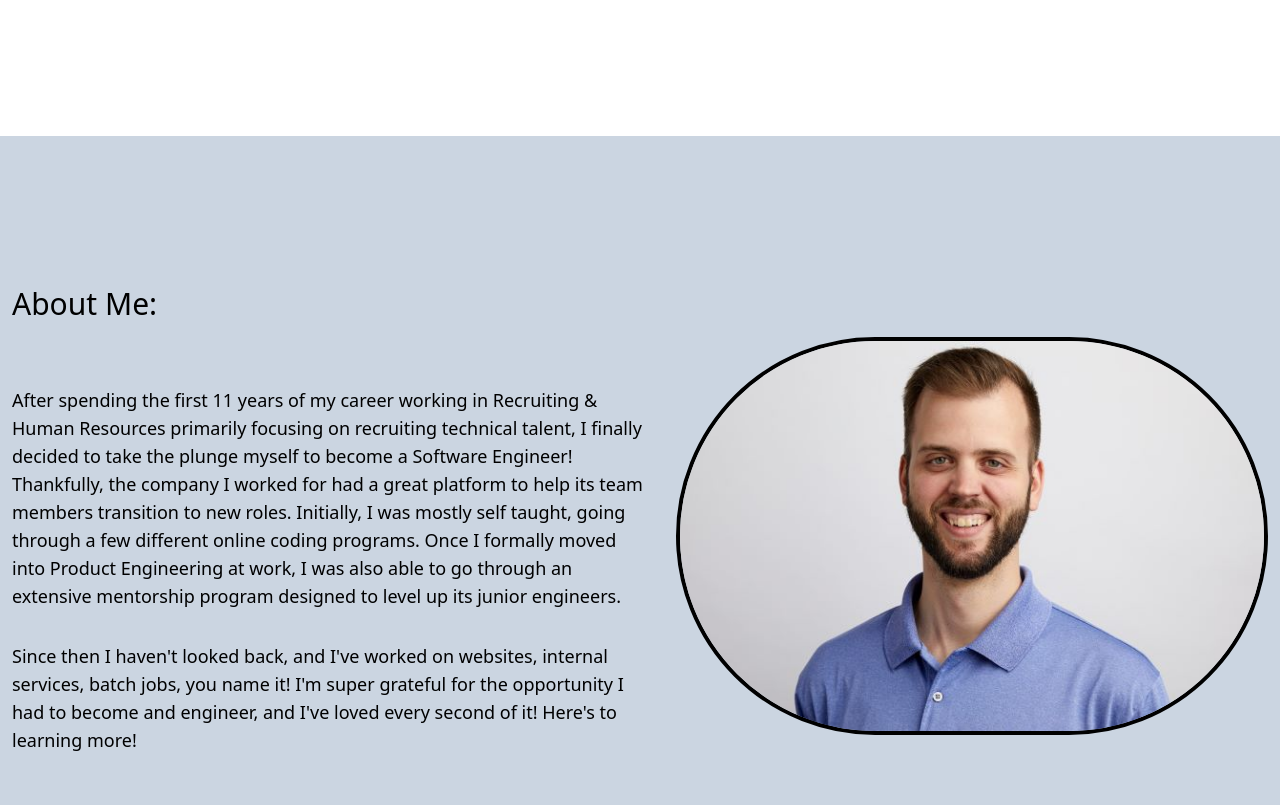
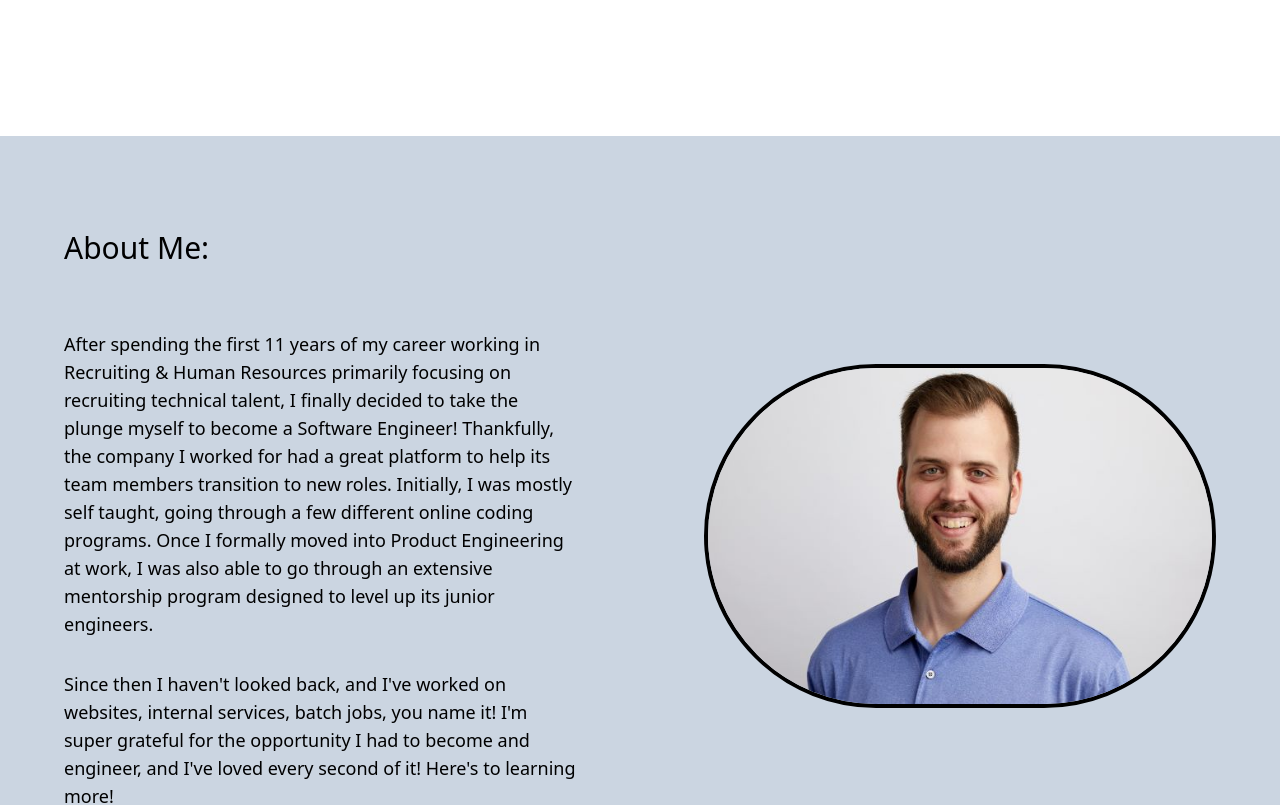
Before and after one commit to JSIK3S/joshsikes, a React (Create React App) app: page / in a window 1280 px wide. Shown: the part 720-1525 px from the top of the page. Built offline with nearby package versions, Linux system fonts and the light colour scheme.

Commit message:
more styling

```diff
--- a/src/components/PageSections/AboutMe.tsx
+++ b/src/components/PageSections/AboutMe.tsx
@@ -1,7 +1,7 @@
 function AboutMe() {
   return (
-    <div className="h-screen flex flex-col-reverse items-center justify-between bg-slate-300 sm:flex-row">
-      <section id="about" className="m-3">
+    <div className="h-screen flex flex-col-reverse items-center justify-around bg-slate-300 sm:flex-row">
+      <section id="about" className="m-3 md:max-w-lg">
         <h2 className="mb-16 text-3xl">About Me:</h2>
         <p className="mb-8 text-lg max-w-prose">
           After spending the first 11 years of my career working in Recruiting &
@@ -21,7 +21,7 @@ function AboutMe() {
           of it! Here's to learning more!
         </p>
       </section>
-      <section className="m-3">
+      <section className="m-3 md:max-w-lg">
         <img
           src="/joshsikes/assets/profilepic.jpg"
           alt="Josh Sikes Headshot Photo"
```
